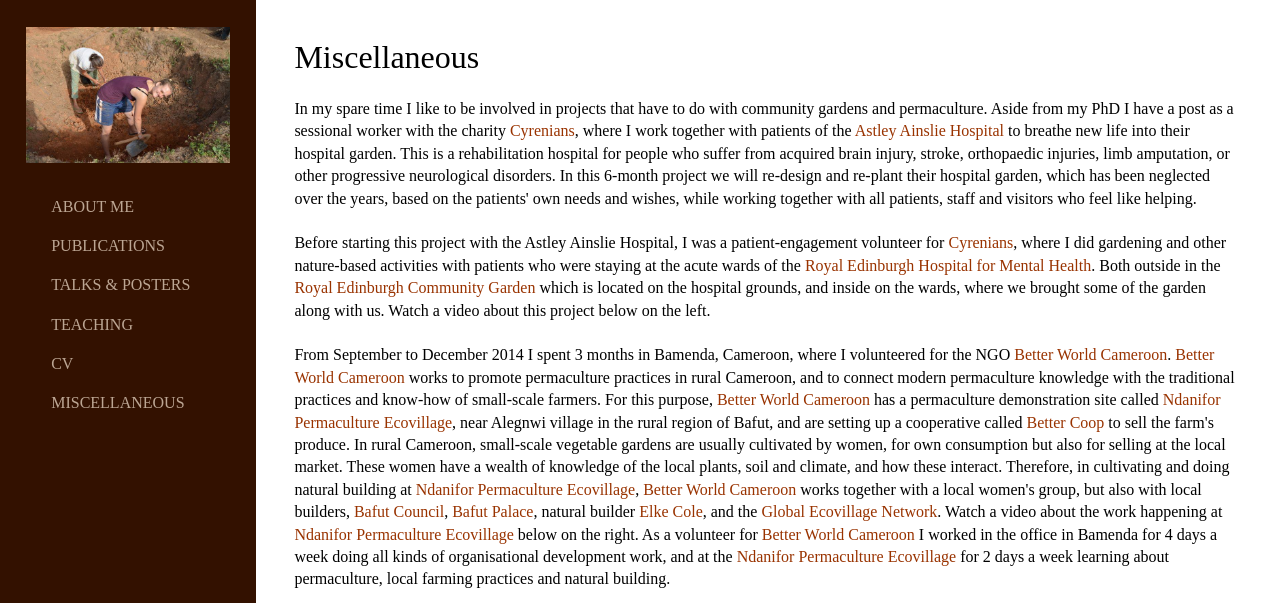
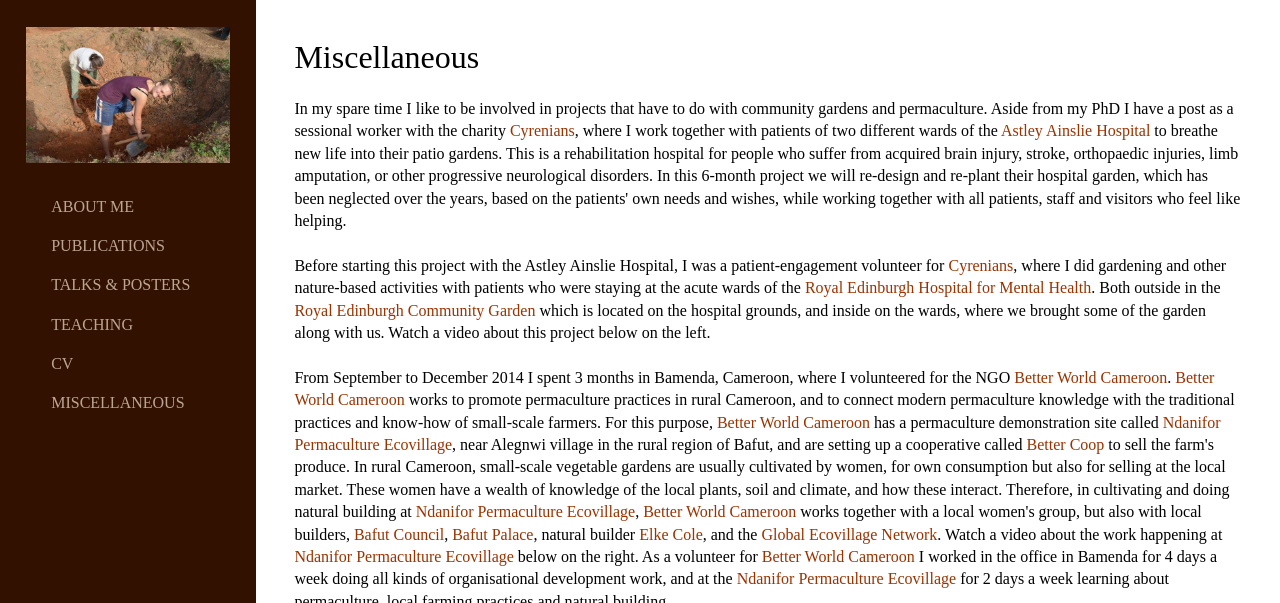
Before and after one commit to marieke-woensdregt/marieke-woensdregt.github.io, a Jekyll site: the page built from misc/index.html, in a window 1280 px wide and 900 px high, cut to the strip 0-603 px from the top of the window. Built offline with Jekyll 4.4.1, drawn with Linux system fonts in a browser that asks for light colours.

Commit message:
Update index.html

```diff
--- a/misc/index.html
+++ b/misc/index.html
@@ -7,9 +7,9 @@
 	<p>
 		In my spare time I like to be involved in projects that have to do with community gardens and permaculture.
 		Aside from my PhD I have a post as a sessional worker with the charity
-		<a href="http://cyrenians.scot/">Cyrenians</a>, where I work together with patients of the
+		<a href="http://cyrenians.scot/">Cyrenians</a>, where I work together with patients of two different wards of the
 		<a href="http://www.nhslothian.scot.nhs.uk/GoingToHospital/Locations/AstleyAinslieHospital/Pages/default.aspx">Astley Ainslie Hospital</a>
-		to breathe new life into their hospital garden. This is a rehabilitation hospital for people who suffer from
+		to breathe new life into their patio gardens. This is a rehabilitation hospital for people who suffer from
 		acquired brain injury, stroke, orthopaedic injuries, limb amputation, or other progressive neurological disorders.
 		In this 6-month project we will re-design and re-plant their hospital garden, which has been neglected over the years,
 		based on the patients' own needs and wishes, while working together with all patients, staff and visitors who feel
```
